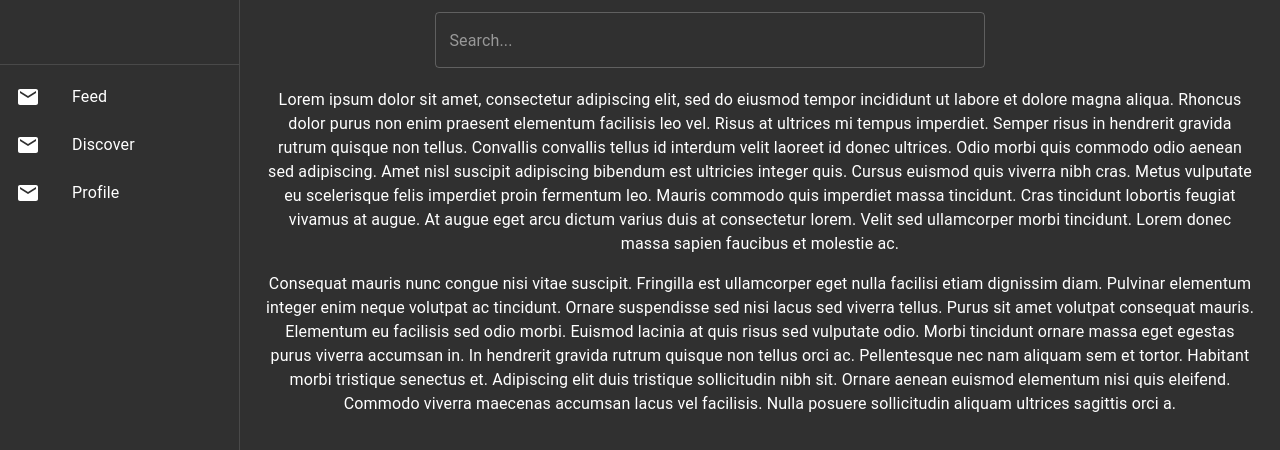
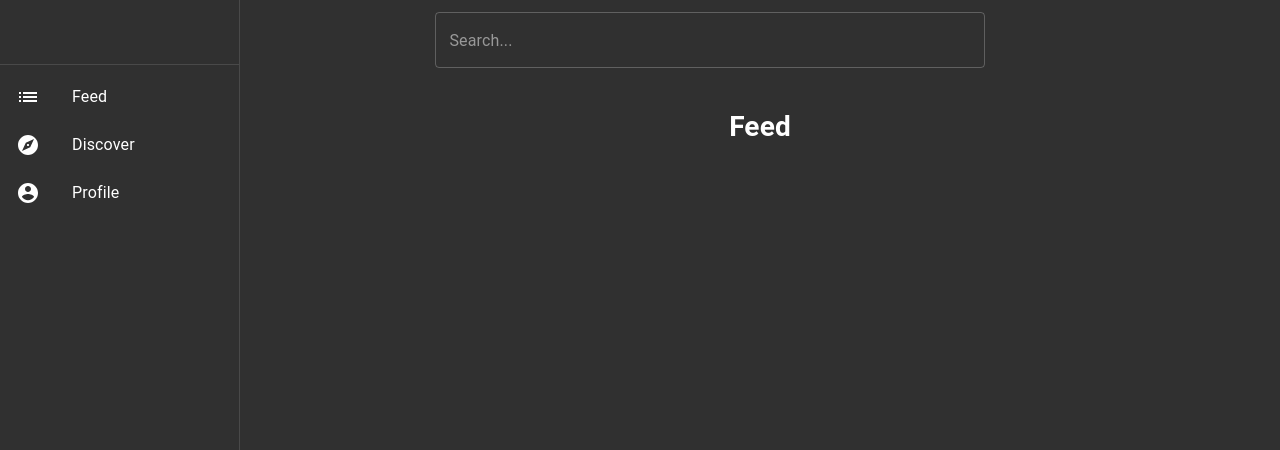
Before and after one commit to meh430/rankten, a React (Create React App) app: page /#/main in a window 1280 px wide. Shown: the top 450 px of the page. Built offline with nearby package versions, Linux system fonts and the light colour scheme.

Commit message:
Adds back switch

```diff
--- a/src/routes/MainRoute.js
+++ b/src/routes/MainRoute.js
@@ -1,12 +1,10 @@
 import React, { useContext } from "react";
 import { Switch, Route, Redirect } from "react-router-dom";
 import { UserContext } from "../Contexts";
-
-import InboxIcon from "@material-ui/icons/MoveToInbox";
-
-import MailIcon from "@material-ui/icons/Mail";
-import MenuIcon from "@material-ui/icons/Menu";
-
+import ExploreIcon from '@material-ui/icons/Explore';
+import AccountCircleIcon from '@material-ui/icons/AccountCircle';
+import ListIcon from '@material-ui/icons/List';
+import MenuIcon from '@material-ui/icons/Menu';
 import {
     TextField,
     Drawer,
@@ -77,15 +75,15 @@ export const MainRoute = (props) => {
             <Divider />
             <List>
                <ListItem button key="feed">
-                        <ListItemIcon>{<MailIcon />}</ListItemIcon>
+                        <ListItemIcon>{<ListIcon />}</ListItemIcon>
                         <ListItemText primary={"Feed"} />
                 </ListItem>
                 <ListItem button key="discover">
-                        <ListItemIcon>{<MailIcon />}</ListItemIcon>
+                        <ListItemIcon>{<ExploreIcon />}</ListItemIcon>
                         <ListItemText primary={"Discover"} />
                  </ListItem>
                 <ListItem button key="profile">
-                        <ListItemIcon>{<MailIcon />}</ListItemIcon>
+                        <ListItemIcon>{<AccountCircleIcon />}</ListItemIcon>
                         <ListItemText primary={"Profile"} />
                 </ListItem>
 
@@ -148,28 +146,12 @@ export const MainRoute = (props) => {
             </nav>
             <main className={classes.content}>
                 <div className={classes.toolbar} />
-                <Typography paragraph>
-                    Lorem ipsum dolor sit amet, consectetur adipiscing elit, sed do eiusmod tempor incididunt ut labore
-                    et dolore magna aliqua. Rhoncus dolor purus non enim praesent elementum facilisis leo vel. Risus at
-                    ultrices mi tempus imperdiet. Semper risus in hendrerit gravida rutrum quisque non tellus. Convallis
-                    convallis tellus id interdum velit laoreet id donec ultrices. Odio morbi quis commodo odio aenean
-                    sed adipiscing. Amet nisl suscipit adipiscing bibendum est ultricies integer quis. Cursus euismod
-                    quis viverra nibh cras. Metus vulputate eu scelerisque felis imperdiet proin fermentum leo. Mauris
-                    commodo quis imperdiet massa tincidunt. Cras tincidunt lobortis feugiat vivamus at augue. At augue
-                    eget arcu dictum varius duis at consectetur lorem. Velit sed ullamcorper morbi tincidunt. Lorem
-                    donec massa sapien faucibus et molestie ac.
-                </Typography>
-                <Typography paragraph>
-                    Consequat mauris nunc congue nisi vitae suscipit. Fringilla est ullamcorper eget nulla facilisi
-                    etiam dignissim diam. Pulvinar elementum integer enim neque volutpat ac tincidunt. Ornare
-                    suspendisse sed nisi lacus sed viverra tellus. Purus sit amet volutpat consequat mauris. Elementum
-                    eu facilisis sed odio morbi. Euismod lacinia at quis risus sed vulputate odio. Morbi tincidunt
-                    ornare massa eget egestas purus viverra accumsan in. In hendrerit gravida rutrum quisque non tellus
-                    orci ac. Pellentesque nec nam aliquam sem et tortor. Habitant morbi tristique senectus et.
-                    Adipiscing elit duis tristique sollicitudin nibh sit. Ornare aenean euismod elementum nisi quis
-                    eleifend. Commodo viverra maecenas accumsan lacus vel facilisis. Nulla posuere sollicitudin aliquam
-                    ultrices sagittis orci a.
-                </Typography>
+                <Switch>
+                    <Route path="/main" component={() => <h1>Feed</h1>} exact />
+                    <Route path="/main/discover" component={() => <h1>Discover</h1>} />
+                    <Route path="/main/search" component={() => <h1>Search</h1>} />
+                    <Route path="/main/profile" component={() => <h1>Profile</h1>} />
+                </Switch>
             </main>
         </div>
     );
```
